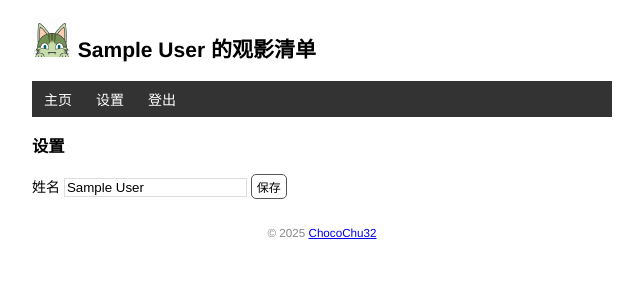
After one commit to ChocoChu32/watchlist, a Flask app: page /settings in a window 1280 px wide. The commit adds this page. Shown: the top 300 px of the page, without its empty margins (318-961 px from the left). Run offline with Flask 3, Linux system fonts and the light colour scheme; the visitor is signed in with stand-in values (Sample User, id 1).

Commit message:
添加用户认证

```diff
--- a/app.py
+++ b/app.py
@@ -2,15 +2,65 @@ from pathlib import Path
 
 import click
 from flask import Flask, flash, redirect, render_template, request, url_for
+from flask_login import (
+    LoginManager,
+    UserMixin,
+    current_user,
+    login_required,
+    login_user,
+    logout_user,
+)
 from flask_sqlalchemy import SQLAlchemy
 from sqlalchemy import String, select
 from sqlalchemy.orm import DeclarativeBase, Mapped, mapped_column
+from werkzeug.security import check_password_hash, generate_password_hash
 
 app = Flask(__name__)
 app.config["SQLALCHEMY_DATABASE_URI"] = "sqlite:////" + str(
     Path(app.root_path) / "data.db"
 )
 app.config["SECRET_KEY"] = "dev"
+login_manager = LoginManager(app)  # 实例化扩展类
+login_manager.login_view = "login"
+
+
+@login_manager.user_loader
+def load_user(user_id):  # 创建用户加载回调函数，接受用户 ID 作为参数
+    user = db.session.get(
+        User, int(user_id)
+    )  # 用 ID 作为 User 模型的主键查询对应的用户
+    return user  # 返回用户对象
+
+
+@app.route("/login", methods=["GET", "POST"])
+def login():
+    if request.method == "POST":
+        username = request.form.get("username")
+        password = request.form.get("password")
+
+        if not username or not password:
+            flash("无效输入。")
+            return redirect(url_for("login"))
+
+        user = db.session.execute(select(User).filter_by(username=username)).scalar()
+        # 验证密码是否一致
+        if user is not None and user.validate_password(password):
+            login_user(user)  # 登入用户
+            flash("登陆成功。")
+            return redirect(url_for("index"))  # 重定向到主页
+
+        flash("用户名或密码错误。")  # 如果验证失败，显示错误消息
+        return redirect(url_for("login"))  # 重定向回登录页面
+
+    return render_template("login.html")
+
+
+@app.route("/logout")
+@login_required  # 用于视图保护
+def logout():
+    logout_user()  # 登出用户
+    flash("再见。")
+    return redirect(url_for("index"))  # 重定向回首页
 
 
 class Base(DeclarativeBase):
@@ -20,10 +70,18 @@ class Base(DeclarativeBase):
 db = SQLAlchemy(app, model_class=Base)
 
 
-class User(db.Model):
+class User(db.Model, UserMixin):
     __tablename__ = "user"  # 定义表名称
     id: Mapped[int] = mapped_column(primary_key=True)  # 主键
-    name: Mapped[str] = mapped_column(String(20))  # 名字
+    name: Mapped[str] = mapped_column(String(20))  # 姓名
+    username: Mapped[str] = mapped_column(String(20))  # 用户名
+    password_hash: Mapped[str | None] = mapped_column(String(128))  # 密码散列值
+
+    def set_password(self, password):  # 用来设置密码的方法，接受密码作为参数
+        self.password_hash = generate_password_hash(password)
+
+    def validate_password(self, password):  # 用于验证密码的方法，接受密码作为参数
+        return check_password_hash(self.password_hash, password)
 
 
 class Movie(db.Model):  # 表名将会是 movie
@@ -47,6 +105,8 @@ def page_not_found(error):  # 接受异常对象作为参数
 @app.route("/", methods=["GET", "POST"])
 def index():
     if request.method == "POST":  # 判断是否是 POST 请求
+        if not current_user.is_authenticated:  # 如果当前用户未认证
+            return redirect(url_for("index"))  # 重定向到主页
         # 获取表单数据
         title = request.form.get("title")  # 传入表单对应输入字段的 name 值
         year = request.form.get("year")
@@ -66,6 +126,7 @@ def index():
 
 
 @app.route("/movie/edit/<int:movie_id>", methods=["GET", "POST"])
+@login_required
 def edit(movie_id):
     movie = db.get_or_404(Movie, movie_id)
 
@@ -87,12 +148,31 @@ def edit(movie_id):
 
 
 @app.route("/movie/delete/<int:movie_id>", methods=["POST"])  # 限定只接受 POST 请求
+@login_required
 def delete(movie_id):
     movie = db.get_or_404(Movie, movie_id)  # 获取电影记录
     db.session.delete(movie)  # 删除对应的记录
     db.session.commit()  # 提交数据库会话
     flash("删除成功。")
     return redirect(url_for("index"))  # 重定向回主页
+
+
+@app.route("/settings", methods=["GET", "POST"])
+@login_required
+def settings():
+    if request.method == "POST":
+        name = request.form.get("name")
+
+        if not name or len(name) > 20:
+            flash("输入无效")
+            return redirect(url_for("settings"))
+
+        current_user.name = name  # 更新当前用户的姓名
+        db.session.commit()
+        flash("姓名更新成功。")
+        return redirect(url_for("index"))
+
+    return render_template("settings.html")
 
 
 @app.cli.command("init-db")  # 注册为命令，传入自定义命令名
@@ -125,7 +205,8 @@ def forge():
         {"title": "楚门的世界", "year": "1998"},
     ]
 
-    user = User(name=name)
+    user = User(name=name, username="admin")
+    user.set_password("123456")
     db.session.add(user)
     for m in movies:
         movie = Movie(title=m["title"], year=m["year"])
@@ -133,3 +214,31 @@ def forge():
 
     db.session.commit()
     click.echo("Done.")
+
+
+@app.cli.command()
+@click.option("--username", prompt=True, help="The username used to login.")
+@click.option(
+    "--password",
+    prompt=True,
+    hide_input=True,
+    confirmation_prompt=True,
+    help="The password used to login.",
+)
+def admin(username, password):
+    """Create user."""
+    db.create_all()
+
+    user = db.session.execute(select(User)).scalar()
+    if user is not None:
+        click.echo("Updating user...")
+        user.username = username
+        user.set_password(password)  # 设置密码
+    else:
+        click.echo("Creating user...")
+        user = User(username=username, name="Admin")
+        user.set_password(password)  # 设置密码
+        db.session.add(user)
+
+    db.session.commit()  # 提交数据库会话
+    click.echo("Done.")
--- a/pyproject.toml
+++ b/pyproject.toml
@@ -6,6 +6,7 @@ readme = "README.md"
 requires-python = ">=3.12"
 dependencies = [
     "flask>=3.1.2",
+    "flask-login>=0.6.3",
     "flask-sqlalchemy>=3.1.1",
     "python-dotenv>=1.2.1",
 ]
--- a/templates/base.html
+++ b/templates/base.html
@@ -22,6 +22,12 @@
     <nav>
         <ul>
             <li><a href="{{ url_for('index') }}">主页</a></li>
+            {% if current_user.is_authenticated %}
+            <li><a href="{{ url_for('settings') }}">设置</a></li>
+            <li><a href="{{ url_for('logout') }}">登出</a></li>
+            {% else %}
+            <li><a href="{{ url_for('login') }}">登陆</a></li>
+            {% endif %}
         </ul>
     </nav>
     {% block content %}{% endblock %}
--- a/templates/index.html
+++ b/templates/index.html
@@ -2,19 +2,23 @@
 
 {% block content %}
 <p>{{ movies|length }} 部电影</p>
+{% if current_user.is_authenticated %}
 <form method="post">
     名字 <input type="text" name="title" autocomplete="off" required>
     年份 <input type="text" name="year" autocomplete="off" required>
     <input class="btn" type="submit" name="submit" value="添加">
 </form>
+{% endif %}
 <ul class="movie-list">
     {% for movie in movies %}
     <li>{{ movie.title }} - {{ movie.year }}
         <span class="float-right">
+            {% if current_user.is_authenticated %}
             <a class="btn" href="{{ url_for('edit', movie_id=movie.id) }}">编辑</a>
             <form class="inline-form" method="post" action="{{ url_for('delete', movie_id=movie.id) }}">
                 <input class="btn" type="submit" name="delete" value="删除" onclick="return confirm('确定删除？')">
             </form>
+            {% endif %}
             <a class="douban" href="https://www.douban.com/search?cat=1002&q={{ movie.title }}" target="_blank"
                 title="在豆瓣查找这部电影">豆瓣</a>
         </span>
--- /dev/null
+++ b/templates/settings.html
@@ -0,0 +1,9 @@
+{% extends 'base.html' %}
+
+{% block content %}
+<h3>设置</h3>
+<form method="post">
+    姓名 <input type="text" name="name" autocomplete="off" required value="{{ current_user.name }}">
+    <input class="btn" type="submit" name="submit" value="保存">
+</form>
+{% endblock %}
```
Also changed, not shown: templates/login.html (added, +13 -0 lines), 1 other file.
